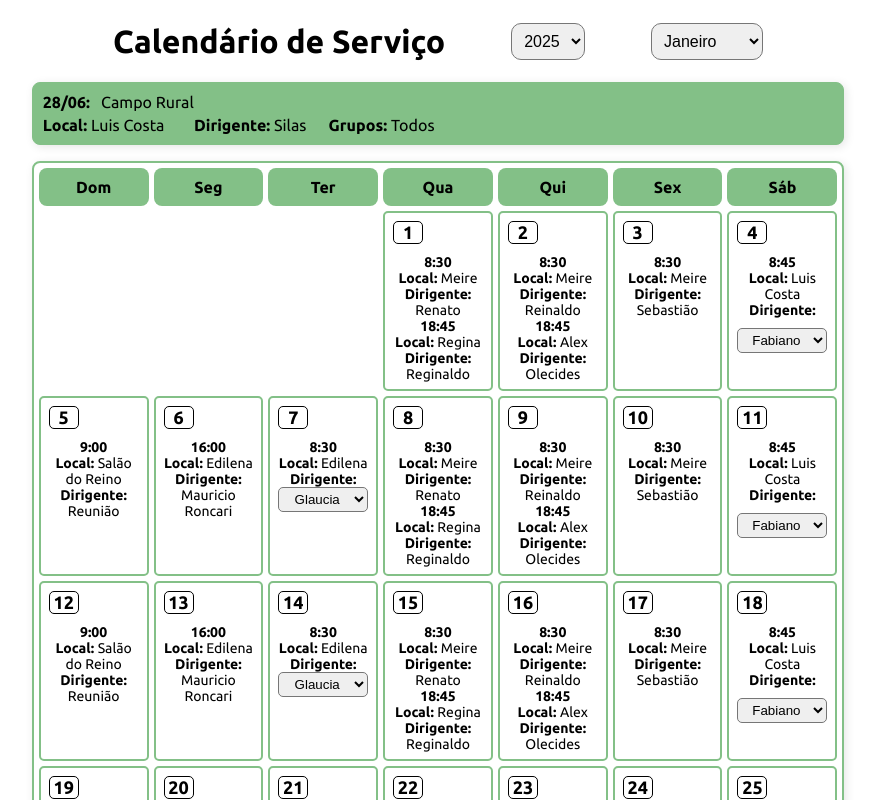
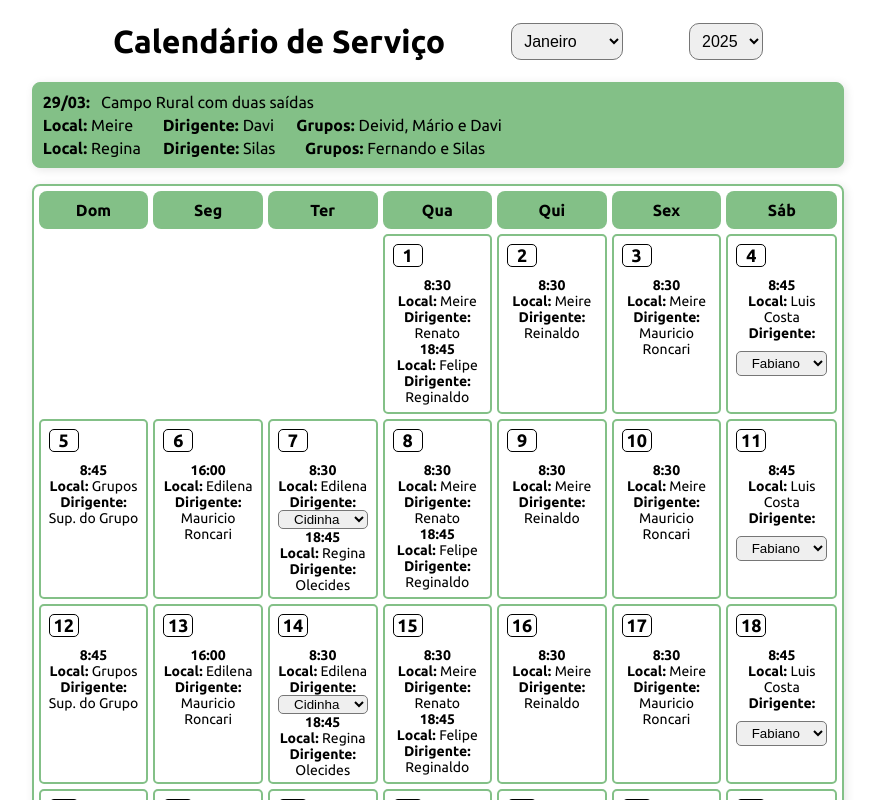
Before and after one commit to MarioCarlaibe/calendar-react-2025, a React (Vite) app: page / in a window 1280 px wide. Shown: the top 800 px of the page, without its empty margins (202-1079 px from the left). Built offline with nearby package versions, Linux system fonts and the light colour scheme.

Commit message:
ajuste em dirigentes

```diff
--- a/index.html
+++ b/index.html
@@ -2,7 +2,7 @@
 <html lang="en">
   <head>
     <meta charset="UTF-8" />
-    <link rel="icon" type="image/svg+xml" href="/vite.svg" />
+    <link rel="icon" type="image/svg+xml" href="./src/assets/images/jw-logo.svg.png" />
     <meta name="viewport" content="width=device-width, initial-scale=1.0" />
     <link rel="preconnect" href="https://fonts.googleapis.com" />
     <link rel="preconnect" href="https://fonts.gstatic.com" crossorigin />
--- a/src/pages/calendar.jsx
+++ b/src/pages/calendar.jsx
@@ -27,7 +27,7 @@ export const Calendar = () => {
   const firstDay = new Date(selectedYear, selectedMonth, 1).getDay();
 
   const customHours = {
-    Dom: "9:00",
+    Dom: "8:45",
     Seg: "16:00",
     Ter: "8:30",
     TerNoite: "18:45",
@@ -40,57 +40,68 @@ export const Calendar = () => {
   };
 
   const customLocal = {
-    Dom: "Salão do Reino",
+    Dom: "Grupos",
     Seg: "Edilena",
     Ter: "Edilena",
     TerNoite: "Regina",
     Qua: "Meire",
-    QuaNoite: "Regina",
+    QuaNoite: "Felipe",
     Qui: "Meire",
-    QuiNoite: "Alex",
+    QuiNoite: "",
     Sex: "Meire",
     Sáb: "Luis Costa",
   };
 
   const customDriver = {
-    Dom: "Reunião",
+    Dom: "Sup. do Grupo",
     Seg: "Mauricio Roncari",
     Ter: "",
-    TerNoite: "Reginaldo",
+    TerNoite: "Olecides",
     Qua: "Renato",
     QuaNoite: "Reginaldo",
     Qui: "Reinaldo",
-    QuiNoite: "Olecides",
-    Sex: "Sebastião",
+    QuiNoite: "Reginaldo",
+    Sex: "Mauricio Roncari",
     Sáb: "",
   };
 
   const customAnnotations = {
-    data: "28/06",
+    data: "29/03",
 
-    localPrimario: "Luis Costa",
-    dirigentePrimario: "Silas",
-    gruposPrimario: "Todos",
+    localPrimario: "Meire",
+    dirigentePrimario: "Davi",
+    gruposPrimario: "Deivid, Mário e Davi",
 
     localSecundario: "Regina",
-    dirigenteSecundario: "Ricardo",
-    gruposSecundario: "Fernando, Ricardo e Reginaldo",
+    dirigenteSecundario: "Silas",
+    gruposSecundario: "Fernando e Silas",
 
-    visitaSsGrupo: "Ricardo",
-    visitaSsData: "04/04",
+    visitaSsGrupo: "Deivid",
+    visitaSsData: "01/03",
 
     campanhas: "",
   }
 
-  const driverSaturday = ["Fabiano", "Adeir", "Felipe", "Fernando", "Olecides", "Silas", "Luis Costa", "Mário", "Visita"]
+  const driverSaturday = ["Fabiano", "Adeir", "Felipe", "Fernando", "Davi", "Silas", "Luis Costa", "Mário", "Visita", "Congresso", "Assembléia"]
 
-  const driverTuesday = ["Glaucia", "Cidinha", "Edilena", "Rosemeire", "Silas"]
+  const driverTuesday = ["Cidinha", "Terezinha", "Edilena", "Rosemeire"]
 
   return (
     <Body>
       <Container>
         <Controls>
           <h1>Calendário de Serviço</h1>
+
+          <Select
+            value={selectedMonth}
+            onChange={(e) => setSelectedMonth(Number(e.target.value))}
+          >
+            {months.map((month, index) => (
+              <option key={month} value={index}>
+                {month}
+              </option>
+            ))}
+          </Select>
           <Select
             value={selectedYear}
             onChange={(e) => setSelectedYear(Number(e.target.value))}
@@ -101,31 +112,21 @@ export const Calendar = () => {
               </option>
             ))}
           </Select>
-          <Select
-            value={selectedMonth}
-            onChange={(e) => setSelectedMonth(Number(e.target.value))}
-          >
-            {months.map((month, index) => (
-              <option key={month} value={index}>
-                {month}
-              </option>
-            ))}
-          </Select>
         </Controls>
         <Annotations>
           <p>
-            <strong>{customAnnotations.data}:</strong>  &nbsp; Campo Rural
+            <strong>{customAnnotations.data}:</strong>  &nbsp; Campo Rural com duas saídas
           </p>
           <p>
             <strong>Local: </strong>{customAnnotations.localPrimario} &nbsp; &nbsp; &nbsp; &nbsp;
             <strong>Dirigente: </strong>{customAnnotations.dirigentePrimario} &nbsp; &nbsp; &nbsp;
             <strong>Grupos: </strong>{customAnnotations.gruposPrimario}
           </p>
-          {/* <p>
+          <p>
             <strong>Local: </strong>{customAnnotations.localSecundario} &nbsp; &nbsp; &nbsp;
             <strong>Dirigente: </strong>{customAnnotations.dirigenteSecundario} &nbsp; &nbsp; &nbsp; &nbsp;
             <strong>Grupos: </strong>{customAnnotations.gruposSecundario}
-          </p> */}
+          </p>
           {/* <p>
             <strong>Visita do Superintendente de Serviço:</strong> &nbsp; &nbsp; &nbsp;
             <strong>Grupo:</strong> {customAnnotations.visitaSsGrupo} &nbsp; &nbsp; &nbsp;
@@ -171,7 +172,7 @@ export const Calendar = () => {
                         </SelectSaturday>
                     </>
                   )}
-                  {(dayNames[weekDay] === "Qua" || dayNames[weekDay] === "Qui") && (
+                  {(dayNames[weekDay] === "Ter" || dayNames[weekDay] === "Qua") && (
                     <>
                         <p><strong>{customHours[dayNames[weekDay] + "Noite"] || ""}</strong></p>
                         <p><strong>Local: </strong>{customLocal[dayNames[weekDay] + "Noite"] || ""}</p>
```
Also changed, not shown: src/anotações/Revezamento.txt, src/assets/images/jw-logo.svg.png (added), 1 other file (tests, documents, lock files or other folders).
